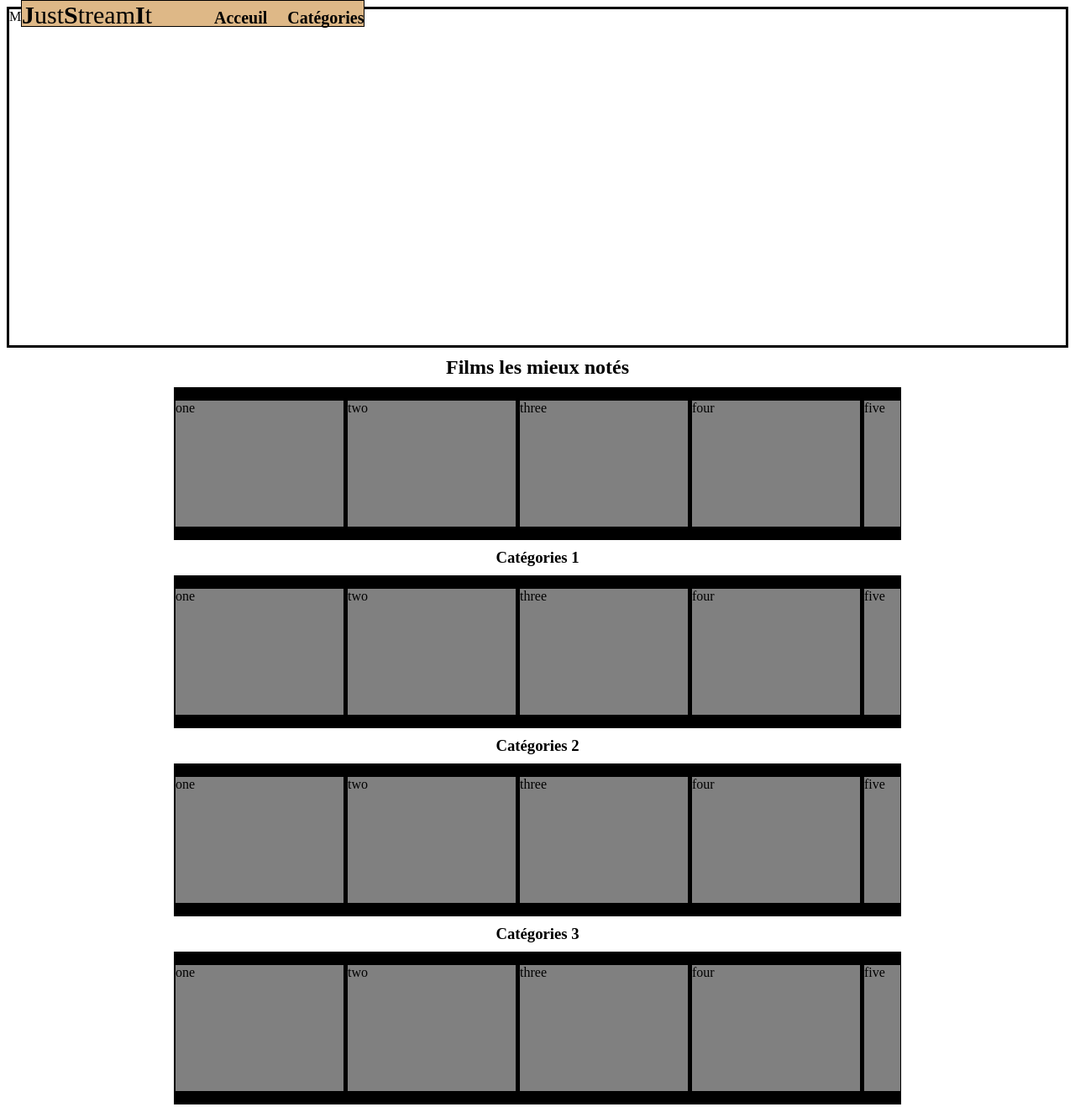
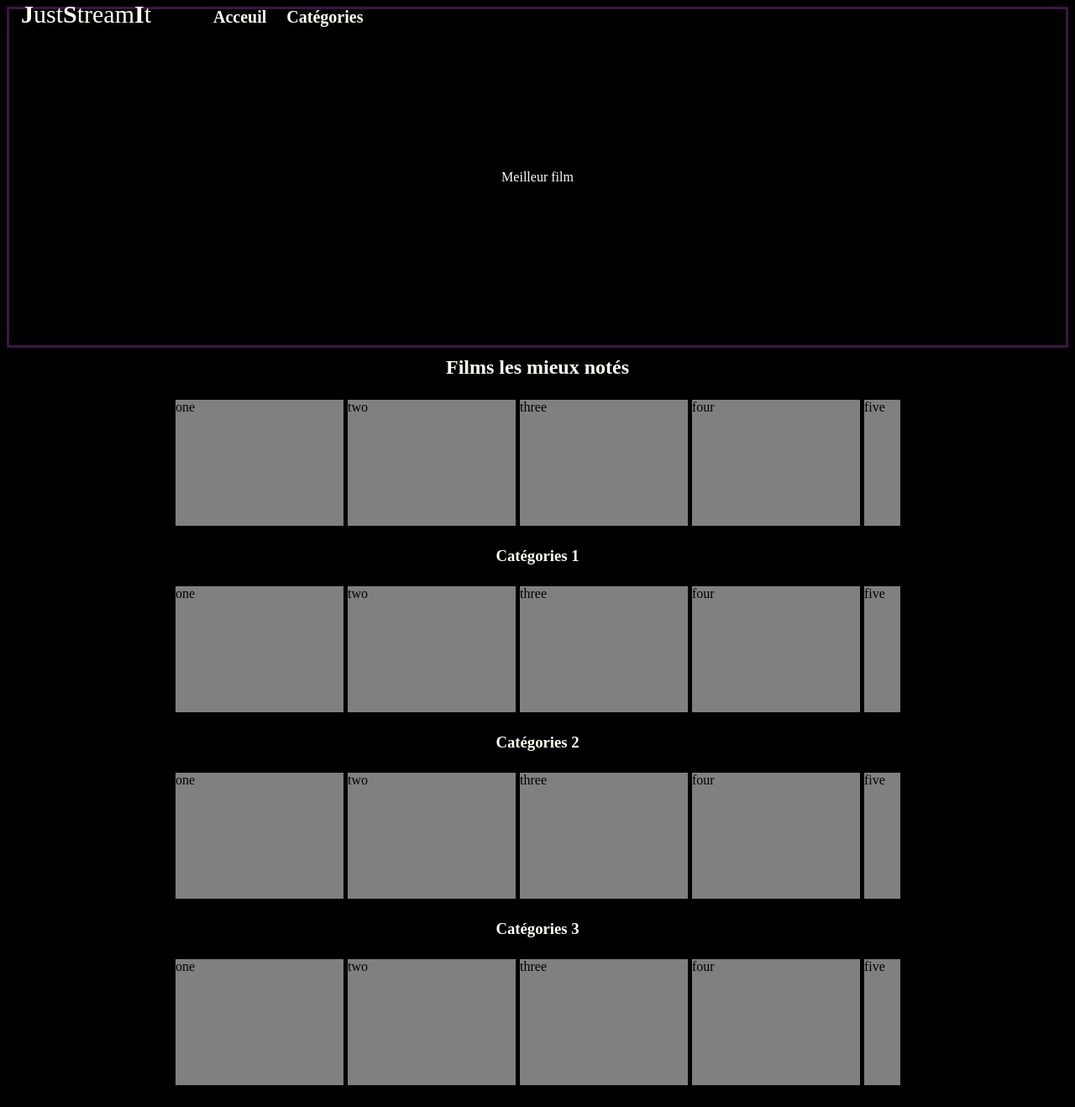
Before and after one commit to Mooncakk/Projet6-OpenClassroom, a plain HTML site: page index.html in a window 1280 px wide. Shown: the whole page at 84% size. Drawn offline with Linux system fonts and the light colour scheme; no server answers.

Commit message:
requete vers API

```diff
--- a/app.js
+++ b/app.js
@@ -0,0 +1,11 @@
+const requete = new XMLHttpRequest;
+const methodehttp = "GET";
+const url = "http://localhost:8000/api/v1/titles/"
+
+requete.open(methodehttp, url)
+
+requete.onreadystatechange = function() {
+    console.log(requete.responsetext)
+};
+
+requete.send();
--- a/styles.css
+++ b/styles.css
@@ -1,21 +1,26 @@
+body {
+    background-color: black;
+}
+
 nav {
     position: fixed;
     top: 0px;
     left: 25px;
     z-index: 2;
     height: 30px;
-    background-color: #deb887;
     align-items: flex-end;
-    border: solid 1px black
 }
+
 span#titre_du_site{
     font-size: 30px;
     margin-right: 50px;
+    color: ivory;
 }
 .acceuil, .cat {
     font-weight: bold;
     margin-left: 20px;
     font-size: 15pt;
+    color: ivory;
 }
 .acceuil:hover, .cat:hover {
     font-weight: bold;
@@ -27,8 +32,11 @@ span#titre_du_site{
 .meilleur_film {
     display: flex;
     height: 400px;
-    border: 3px solid black;
+    border: 3px solid rgb(62, 21, 70);
     z-index: 1;
+    color: ivory;
+    align-items: center;
+    justify-content: center;
 
 }
 
@@ -36,11 +44,11 @@ span#titre_du_site{
 section.films_les_mieux_notes h2 {
     text-align: center;
     margin:10px 0 10px 0;
+    color: ivory;
 }
 
 .films_les_mieux_notes #conteneur {
     display: flex;
-    border: solid 1px black;
     background-color: black;
     width: 54em;
     height: 180px;
@@ -67,20 +75,17 @@ section.films_les_mieux_notes h2 {
 .films_les_mieux_notes #conteneur #box:hover {
     height: 180px;
     min-width: 270px;
-
-
-
 }
 
 
 section.cat1 h3 {
     text-align: center;
     margin:10px 0 10px 0;
+    color: ivory;
 }
 
 .cat1 #conteneur {
     display: flex;
-    border: solid 1px black;
     background-color: black;
     width: 54em;
     height: 180px;
@@ -111,11 +116,11 @@ section.cat1 h3 {
 }section.cat2 h3 {
     text-align: center;
     margin:10px 0 10px 0;
+    color: ivory;
 }
 
 .cat2 #conteneur {
     display: flex;
-    border: solid 1px black;
     background-color: black;
     width: 54em;
     height: 180px;
@@ -147,11 +152,11 @@ section.cat1 h3 {
 }section.cat3 h3 {
     text-align: center;
     margin:10px 0 10px 0;
+    color: ivory;
 }
 
 .cat3 #conteneur {
     display: flex;
-    border: solid 1px black;
     background-color: black;
     width: 54em;
     height: 180px;
```
